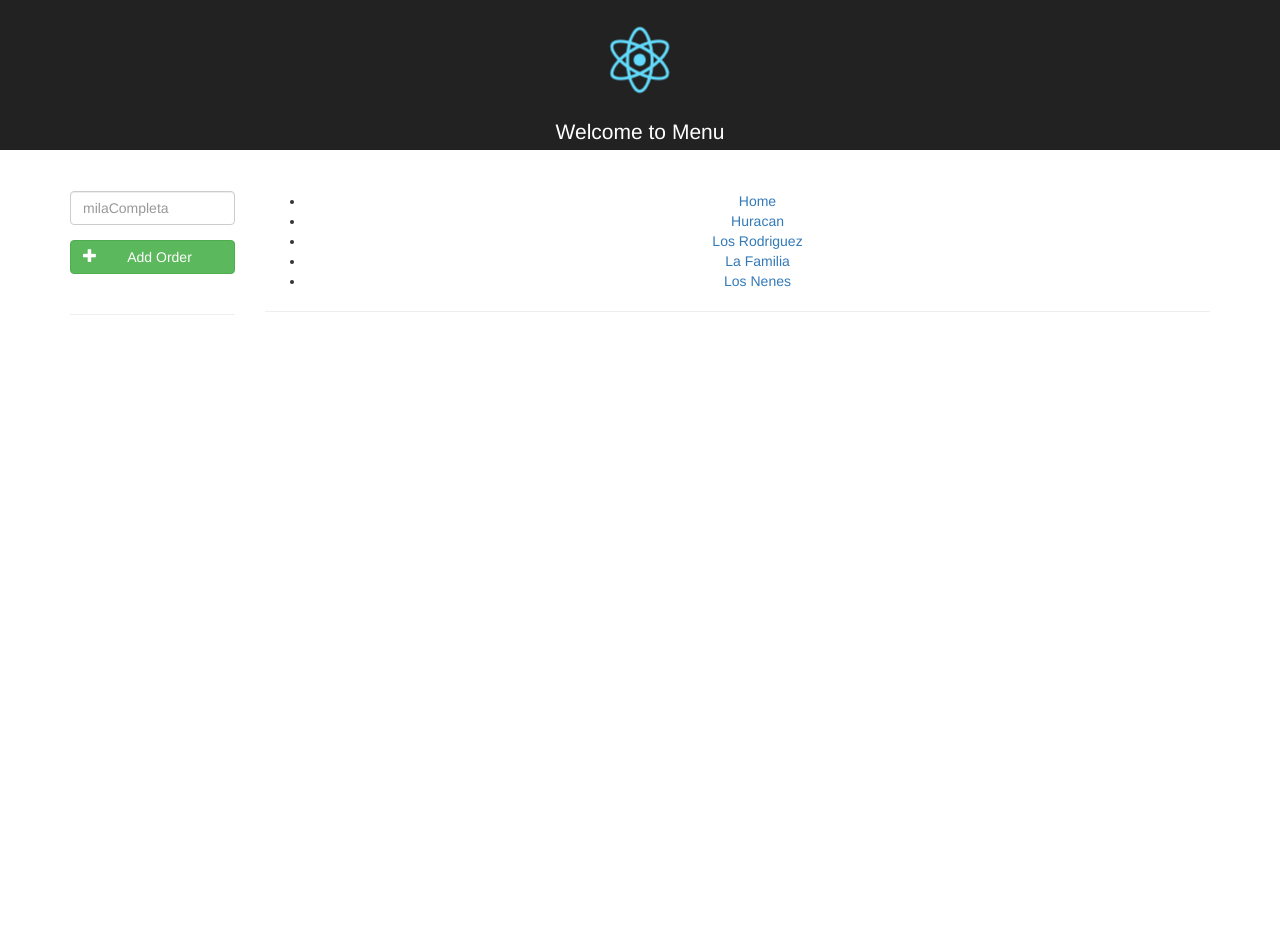
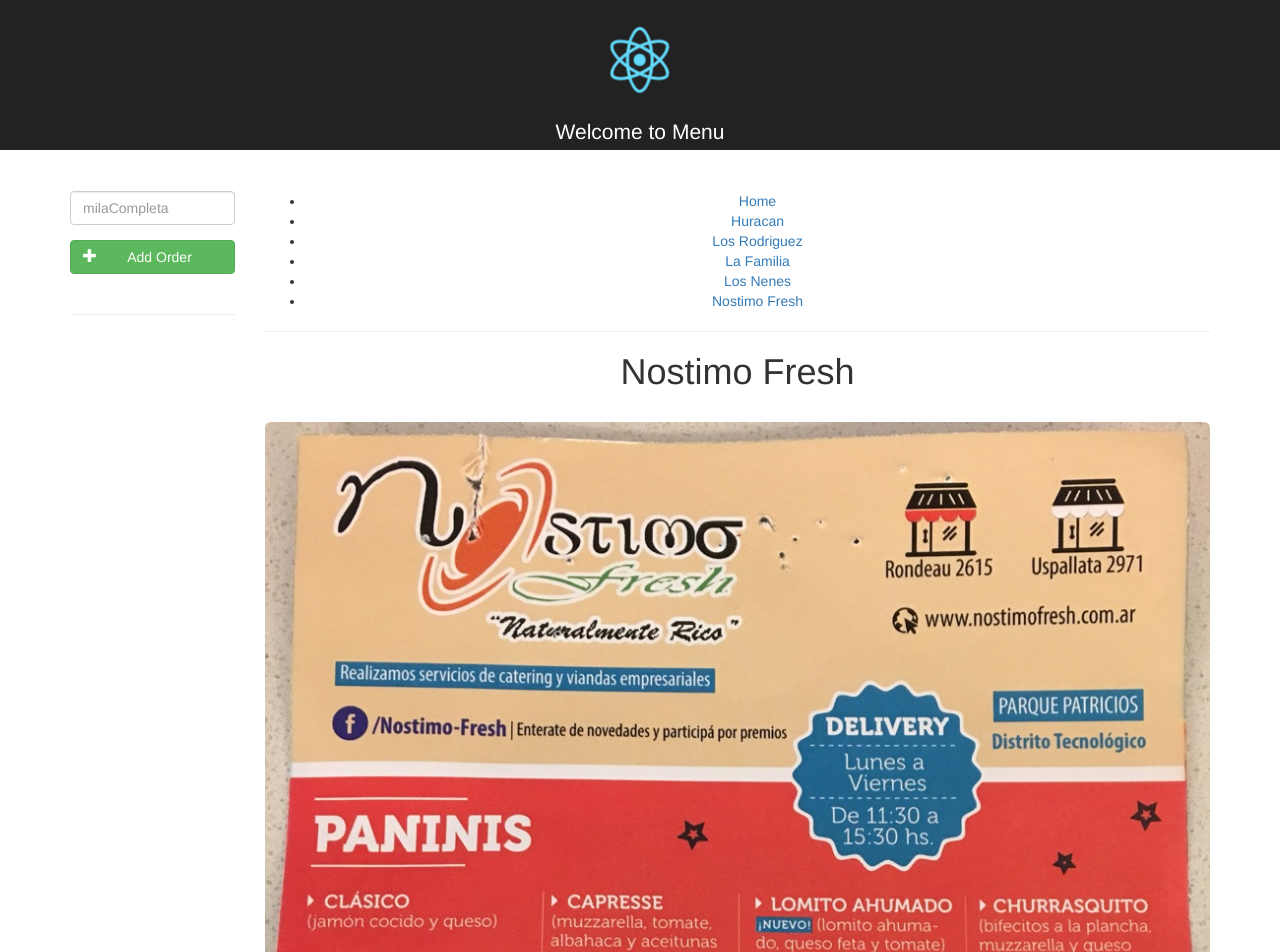
Before and after one commit to leog91/menuc, a React (Create React App) app: page /nostimofresh in a window 1280 px wide. Shown: the top 952 px of the page. Before the commit the page ends 800 px from the top, so only its background shows below. Built offline with nearby package versions, Linux system fonts and the light colour scheme.

Commit message:
nostimo :sleeping:

```diff
--- a/src/Main.js
+++ b/src/Main.js
@@ -5,6 +5,7 @@
 import LosRodriguez from './los-rodriguez/LosRodriguez';
 import LaFamilia from './la-familia/LaFamilia';
 import LosNenes from './los-nenes/LosNenes';
+import NostimoFresh from './nostimo-fresh/NostimoFresh';
 
 const Main = () => (
     <main>
@@ -15,6 +16,7 @@
                 <li><Link to="/losrodriguez">Los Rodriguez</Link></li>
                 <li><Link to="/lafamilia">La Familia</Link></li>
                 <li><Link to="/losnenes">Los Nenes</Link></li>
+                <li><Link to="/nostimofresh">Nostimo Fresh</Link></li>
             </ul>
 
             <hr />
@@ -24,6 +26,7 @@
             <Route path="/losrodriguez" component={LosRodriguez} />
             <Route path="/lafamilia" component={LaFamilia} />
             <Route path="/losnenes" component={LosNenes} />
+            <Route path="/nostimofresh" component={NostimoFresh} />
         </div>
     </main>
 
--- /dev/null
+++ b/src/nostimo-fresh/NostimoFresh.js
@@ -0,0 +1,25 @@
+import React, { Component } from 'react';
+import '../App.css';
+import nostimof from '../nostimo-front.jpg';
+import nostimob from '../nostimo-back.jpg';
+
+
+class NostimoFresh extends Component {
+    render() {
+        return (
+            <div className="Nostimo">
+                <header>
+                    <h1>Nostimo Fresh</h1>
+                </header>
+                <br />
+                <img src={nostimof} alt="huracan-front"
+                    title="huracan-front" className="img-responsive img-rounded center-block" />
+                <br />
+                <img src={nostimob} alt="huracan-back"
+                    title="huracan-back" className="img-responsive img-rounded center-block" />
+            </div>
+        );
+    }
+}
+
+export default NostimoFresh;
```
Also changed, not shown: src/nostimo-back.jpg (added), src/nostimo-front.jpg (added).
